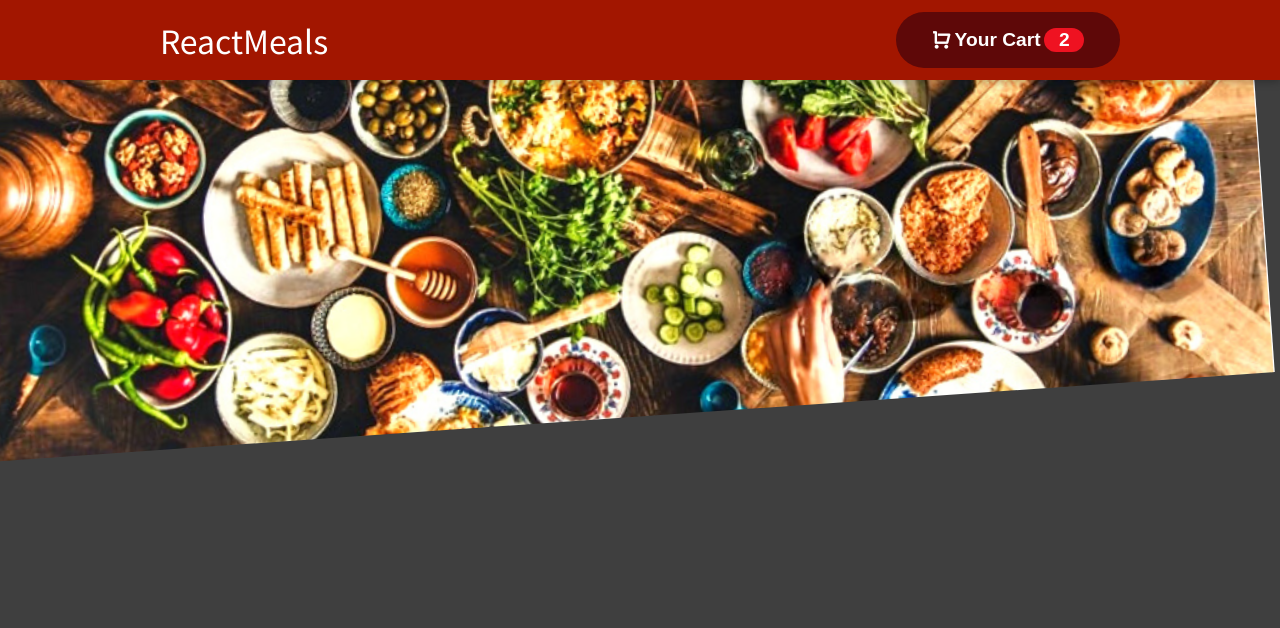
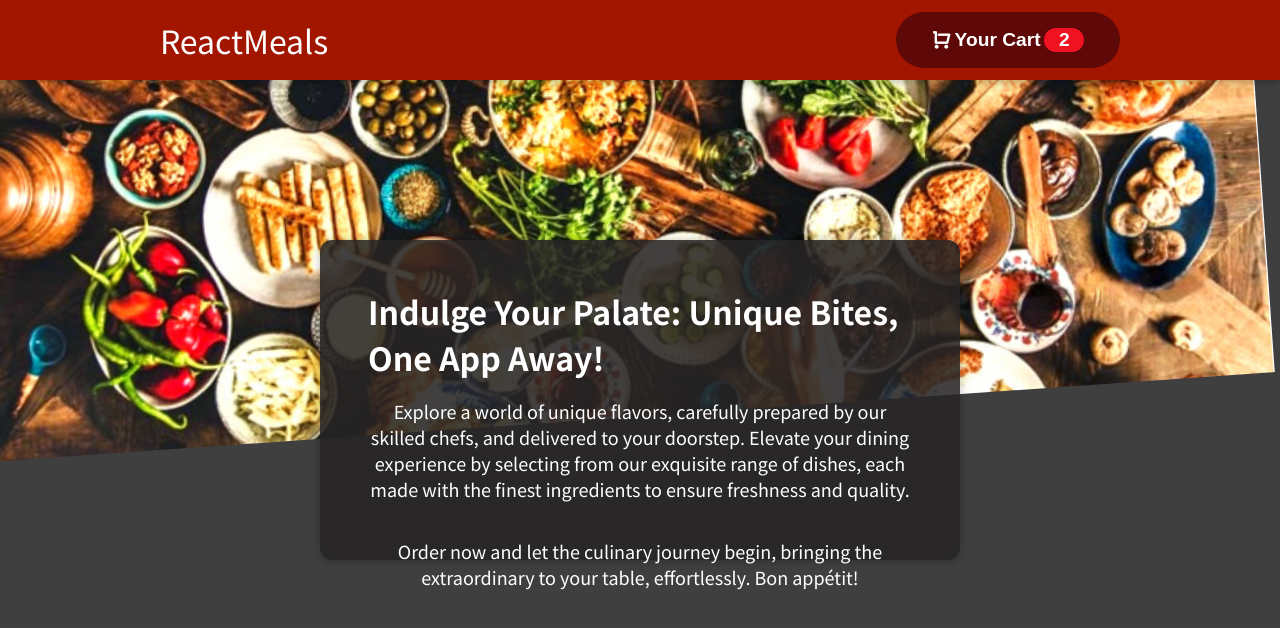
Before and after one commit to anujeet98/React-FoodOrderingApp, a React (Create React App) app: page / in a window 1280 px wide. Shown: the top 628 px of the page. Built offline with nearby package versions, Linux system fonts and the light colour scheme.

Commit message:
summary card added

```diff
--- /dev/null
+++ b/src/App.css
@@ -0,0 +1,31 @@
+.App{
+    display: flex;
+    flex-direction: column;
+    align-items: center;
+}
+
+.summary{
+    width: 50%;
+    height: 20rem;
+    background-color: rgba(38, 36, 36, 0.871);
+    color: white;
+    z-index: 5;
+    position: absolute;
+    display: flex;
+    align-items: center;
+    flex-direction: column;
+    justify-content: space-between;
+    padding: 3rem;
+    top: 15rem;
+}
+
+.summary-heading{
+    font-size: xx-large;
+    font-weight: bolder;
+}
+
+.summary p{
+    font-size: large;
+    color: white;
+    text-align: center;
+}
--- a/src/App.jsx
+++ b/src/App.jsx
@@ -1,10 +1,24 @@
 import React from "react";
 import Header from './components/Layout/Header'
+import Card from "./components/UI/Card";
+
+import './App.css'
 
 function App() {
   return (
     <React.Fragment>
-      <Header></Header>
+      <div className="App">
+        <Header></Header>
+        <Card className="summary">
+          <span className="summary-heading">Indulge Your Palate: Unique Bites, One App Away!</span>
+          <p>
+            Explore a world of unique flavors, carefully prepared by our skilled chefs, and delivered to your doorstep. Elevate your dining experience by selecting from our exquisite range of dishes, each made with the finest ingredients to ensure freshness and quality.
+          </p>
+          <p>
+            Order now and let the culinary journey begin, bringing the extraordinary to your table, effortlessly. Bon appétit!
+          </p>
+        </Card>
+      </div>
     </React.Fragment>
   );
 }
--- /dev/null
+++ b/src/components/UI/Card.css
@@ -0,0 +1,6 @@
+
+
+.card{
+    border-radius: 12px;
+    box-shadow: 0 1px 8px rgba(0, 0, 0, 0.25);
+}
--- /dev/null
+++ b/src/components/UI/Card.jsx
@@ -0,0 +1,12 @@
+import './Card.css'
+
+const Card = (props) => {
+    const classes = `card ${props.className}`
+    return (
+        <div className={classes}>
+            {props.children}
+        </div>
+    )
+}
+
+export default Card;
```
